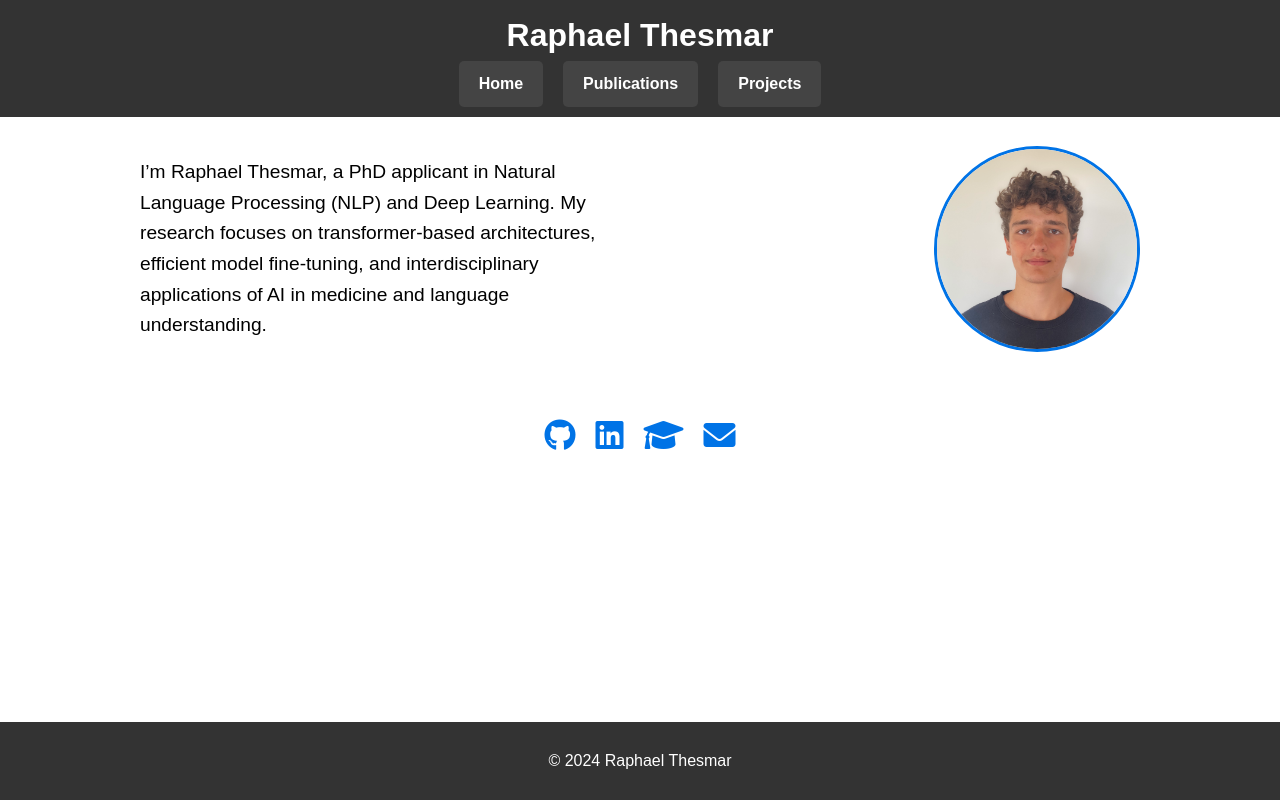
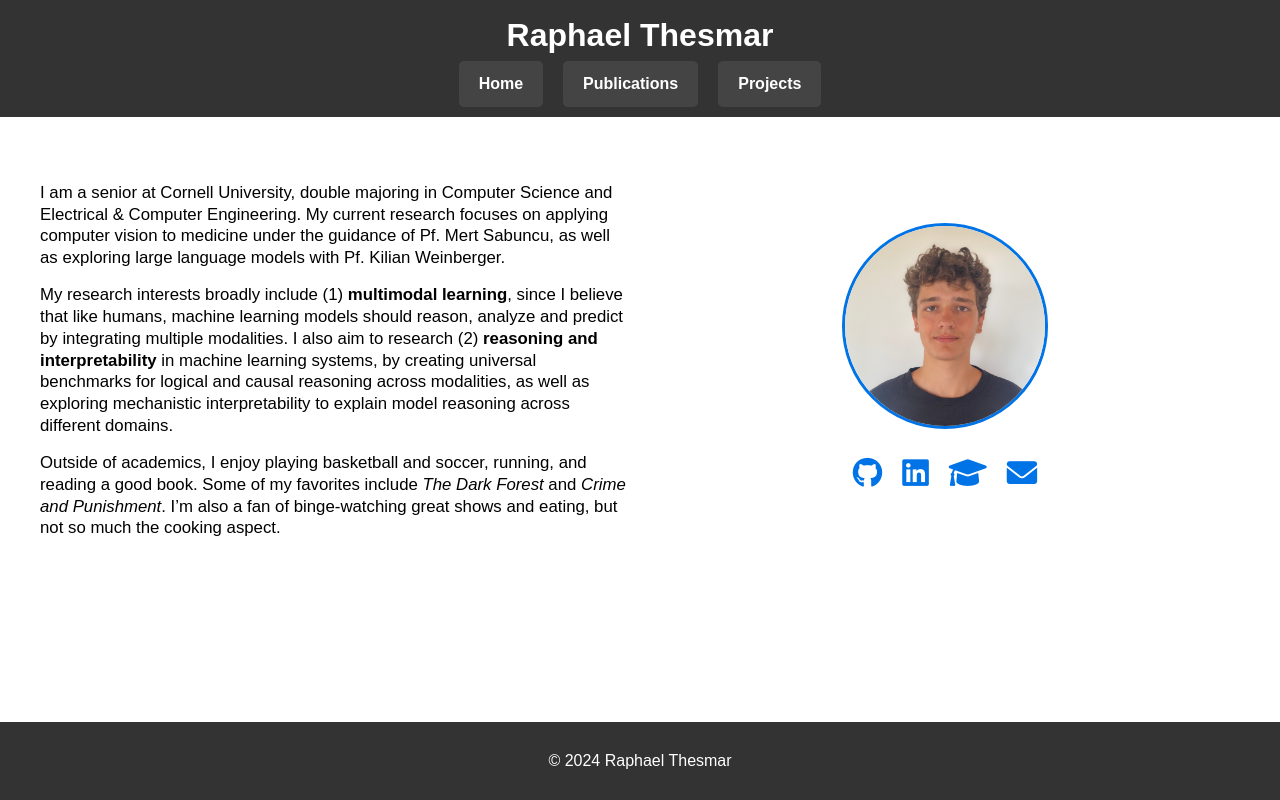
Before and after one commit to Raphael138/raphael138.github.io, a plain HTML site: page index.html in a window 1280 px wide. Drawn offline with Linux system fonts and the light colour scheme.

Commit message:
Finishing touches for Publications and Home tabs

```diff
--- a/assets/css/styles.css
+++ b/assets/css/styles.css
@@ -65,8 +65,9 @@ main {
   display: flex;
   align-items: center;
   justify-content: space-between;
-  max-width: 1000px;
+  max-width: 1200px;
   margin-bottom: 30px;
+  margin-top: 30px;
   width: 100%;
 }
 
@@ -81,13 +82,21 @@ main {
 }
 
 .intro p {
-  font-size: 1.2em;
-  margin: 20px 0;
-  line-height: 1.6;
+  font-size: 1.05em;
+  margin: 15px 0;
+  line-height: 1.3;
+}
+
+.profile-wrapper {
+    display: flex;
+    flex-direction: column;
+    align-items: center;
+    flex: 1;
 }
 
 .profile-image {
   flex: 1;
+  margin-bottom: 20px;
   display: flex;
   justify-content: flex-end;
 }
@@ -111,7 +120,7 @@ main {
 }
 
 .contact-icon {
-  font-size: 2em; /* Size of icons */
+  font-size: 1.9em; /* Size of icons */
   color: #0073e6; /* Icon color */
   text-decoration: none;
   transition: color 0.3s ease;
--- a/index.html
+++ b/index.html
@@ -22,23 +22,28 @@
         <section class="intro">
             <div class="intro-text">
                 <p>
-                    I’m Raphael Thesmar, a PhD applicant in Natural Language Processing (NLP) and Deep Learning.
-                    My research focuses on transformer-based architectures, efficient model fine-tuning, and interdisciplinary applications of AI in medicine and language understanding.
+                    I am a senior at Cornell University, double majoring in Computer Science and Electrical & Computer Engineering. My current research focuses on applying computer vision to medicine under the guidance of Pf. Mert Sabuncu, as well as exploring large language models with Pf. Kilian Weinberger.
+                </p>
+                <p>
+                    My research interests broadly include (1) <strong>multimodal learning</strong>, since I believe that like humans, machine learning models should reason, analyze and predict by integrating multiple modalities. I also aim to research (2) <strong>reasoning and interpretability</strong> in machine learning systems, by creating universal benchmarks for logical and causal reasoning across modalities, as well as exploring mechanistic interpretability to explain model reasoning across different domains.
+                </p>
+                <p>
+                    Outside of academics, I enjoy playing basketball and soccer, running, and reading a good book. Some of my favorites include <em>The Dark Forest</em> and <em>Crime and Punishment</em>. I’m also a fan of binge-watching great shows and eating, but not so much the cooking aspect.
                 </p>
             </div>
+            <div class="profile-wrapper">
                 <div class="profile-image">
                     <img src="assets/img/profile.jpg" alt="Raphael Thesmar" class="profile-pic">
                 </div>
-        </section>
-        <section class="contact">
                 <div class="contact-links">
                     <a href="https://github.com/Raphael138" target="_blank" class="contact-icon"><i class="fab fa-github"></i></a>
                     <a href="https://www.linkedin.com/in/raphael-thesmar-304069222/" target="_blank" class="contact-icon"><i class="fab fa-linkedin"></i></a>
                     <a href="https://scholar.google.com/citations?user=eCCR32AAAAAJ" target="_blank" class="contact-icon"><i class="fas fa-graduation-cap"></i></a>
                     <a href="mailto:rft38@cornell.edu" class="contact-icon"><i class="fas fa-envelope"></i></a>
                 </div>
+            </div>
+            </main>
         </section>
-    </main>
     <footer>
         <p>© 2024 Raphael Thesmar</p>
     </footer>
```
Also changed, not shown: projects.html (+26 -0 lines). Lines whose indentation alone changed are shown as unchanged.
